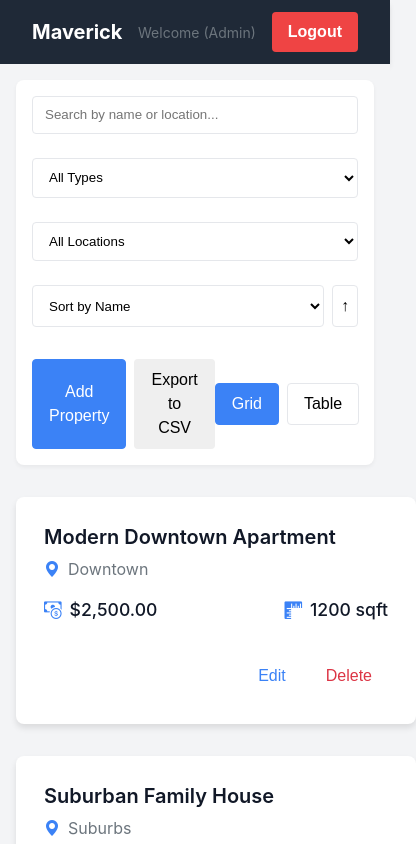
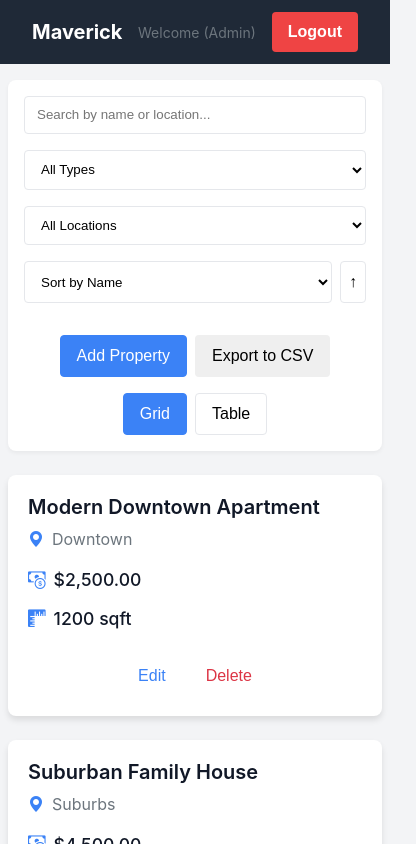
Before and after one commit to abdussalam-mustapha/property-manager, an Angular app in the folder property-listing/: page / in a window 390 px wide. Both pictures are taken after a click on the button "Login as Admin". Shown: the top 844 px of the page, 416 px wide, since content can reach past the window. Built offline with nearby package versions, Linux system fonts and the light colour scheme.

Commit message:
update card responsiveness

```diff
--- a/property-listing/app/components/property-list/property-list.component.css
+++ b/property-listing/app/components/property-list/property-list.component.css
@@ -203,3 +203,85 @@
   border-radius: 0.5rem;
   margin-top: 1.5rem;
 }
+
+/* Mobile-only responsive styles */
+@media (max-width: 768px) {
+  .property-list-container {
+    padding: 1rem 0.5rem;
+  }
+
+  .filters-and-actions-bar {
+    padding: 1rem;
+    margin-bottom: 1.5rem;
+  }
+
+  .filters-grid {
+    grid-template-columns: 1fr;
+    gap: 1rem;
+  }
+
+  .actions-toolbar {
+    flex-direction: column;
+    gap: 1rem;
+    align-items: stretch;
+  }
+
+  .main-actions, .view-toggle {
+    justify-content: center;
+  }
+
+  .property-grid {
+    grid-template-columns: 1fr;
+    gap: 1.5rem;
+    padding: 0;
+  }
+
+  .property-card {
+    width: 100%;
+    max-width: none;
+  }
+
+  .card-content {
+    padding: 1.25rem;
+  }
+
+  .card-meta {
+    flex-wrap: wrap;
+    gap: 0.75rem;
+  }
+
+  .card-details {
+    flex-direction: column;
+    align-items: flex-start;
+    gap: 0.75rem;
+  }
+
+  .card-actions {
+    justify-content: center;
+    margin-top: 1.5rem;
+  }
+
+  .property-table-container {
+    margin: 0 -0.5rem;
+    border-radius: 0;
+  }
+
+  .property-table {
+    font-size: 0.875rem;
+  }
+
+  .property-table th,
+  .property-table td {
+    padding: 0.75rem 0.5rem;
+  }
+
+  .table-actions {
+    flex-direction: column;
+    gap: 0.5rem;
+  }
+
+  .no-properties-message {
+    padding: 2rem 1rem;
+    margin: 1rem 0;
+  }
+}
```
